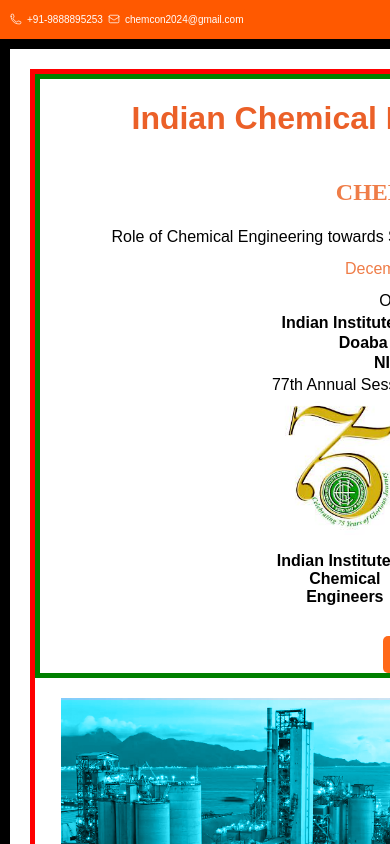
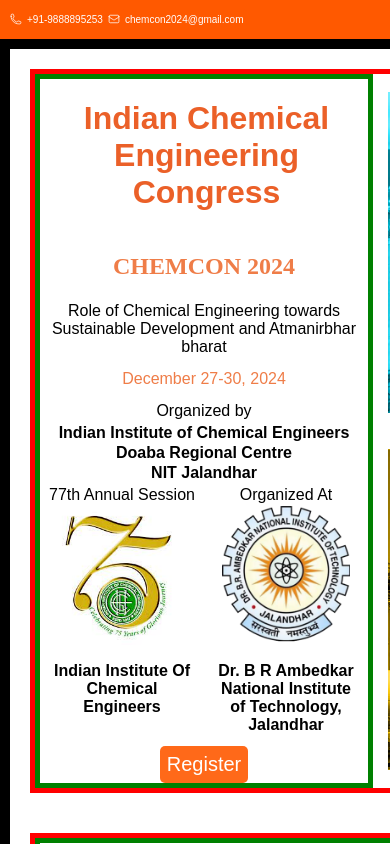
Before and after one commit to aaryanrajputhere/xceed-chemcon, a React (Vite) app: page / in a window 390 px wide. Shown: the top 844 px of the page. Built offline with nearby package versions, Linux system fonts and the light colour scheme.

Commit message:
Update Home.module.css

```diff
--- a/src/Components/Home/Home.module.css
+++ b/src/Components/Home/Home.module.css
@@ -220,16 +220,3 @@
     background-color: #22d3ee;
   }
 }
-
-@media only screen and (max-width: 450px) {
-  .hero {
-    flex-direction: column;
-  }
-  .heroTextContainer {
-    width: 100%;
-  }
-  .heroImgsContainer {
-    width: 100%;
-    padding-top: 20px;
-  }
-}
```
